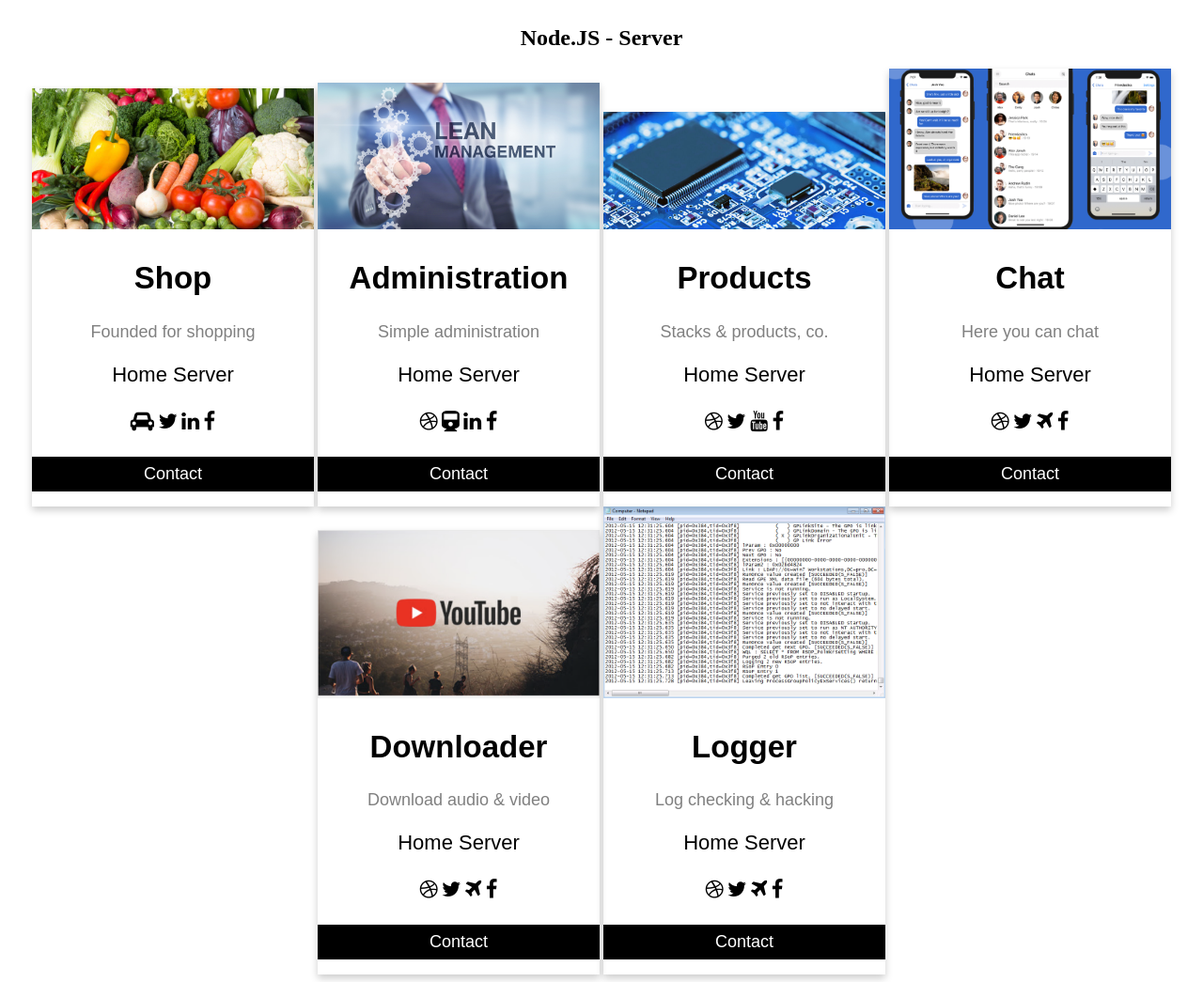
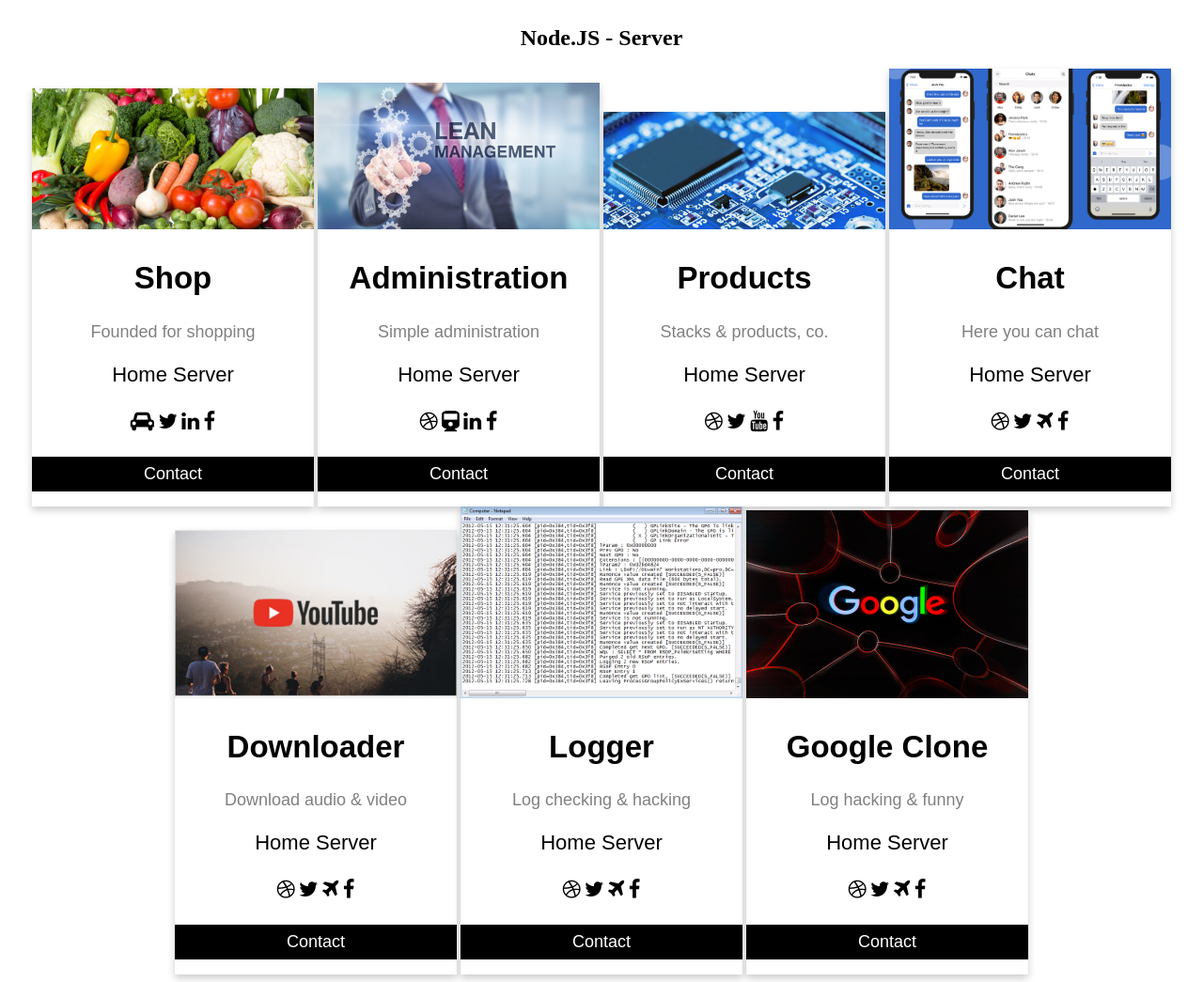
Before and after one commit to clemensGooooo/auth, a website: page web/index.html in a window 1280 px wide. Shown: the whole page at 94% size. Drawn offline with Linux system fonts and the light colour scheme.

Commit message:
neue Datei:     web/img/google.jpg 	geändert:       web/index.html

```diff
--- a/web/index.html
+++ b/web/index.html
@@ -146,6 +146,21 @@
                 <p><button onclick="alert('Hacked')">Contact</button></p>
             </div>
         </a>
+        <a href="http://192.168.178.102/googler">
+            <div class=" card ">
+                <img src="/img/google.jpg" alt=" John " style=" width:100% ">
+                <h2>Google Clone</h2>
+                <p class=" title ">Log hacking & funny</p>
+                <p>Home Server</p>
+                <div style=" margin: 24px 0; ">
+                    <a href=" # "><i class=" fa fa-dribbble "></i></a>
+                    <a href=" # "><i class=" fa fa-twitter "></i></a>
+                    <a href=" # "><i class=" fa fa-plane"></i></a>
+                    <a href=" # "><i class=" fa fa-facebook "></i></a>
+                </div>
+                <p><button onclick="alert('Hacked')">Contact</button></p>
+            </div>
+        </a>
 </body>
 
 </html>
```
Also changed, not shown: web/img/google.jpg (added).
